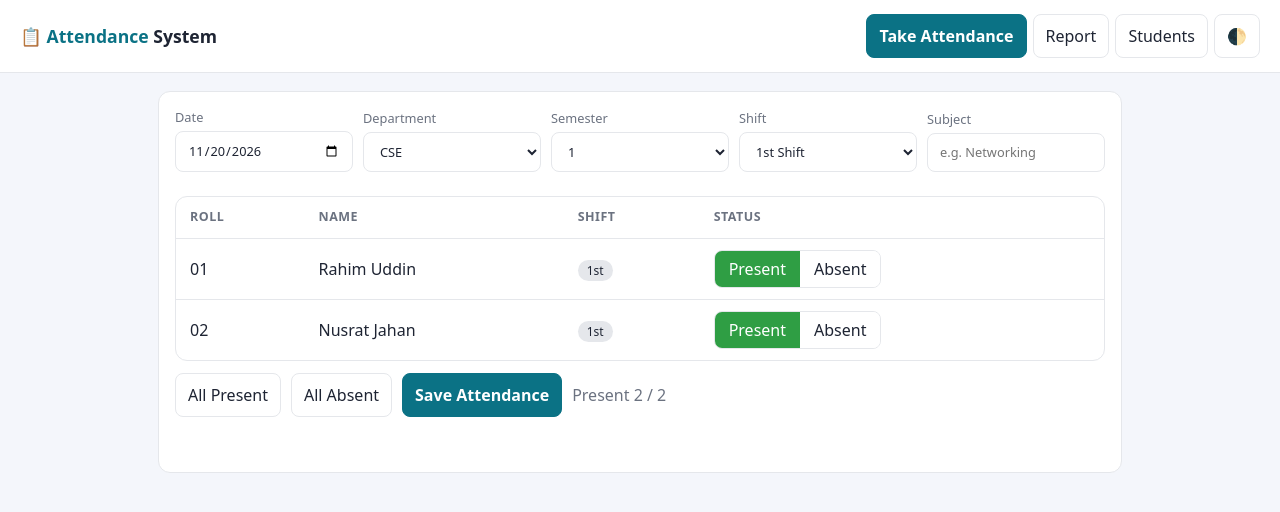
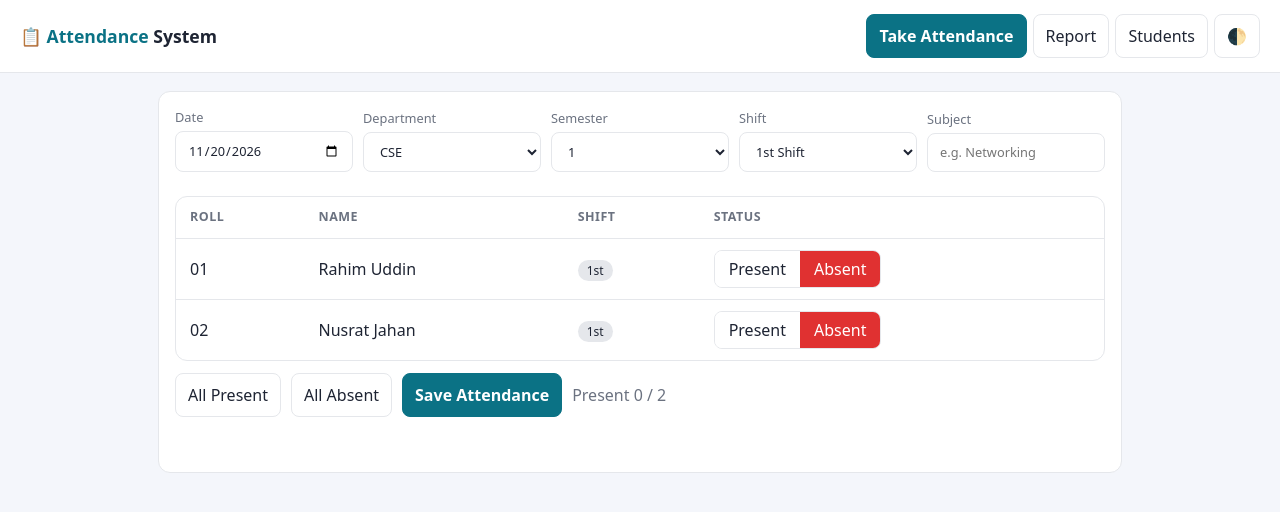
Before and after one commit to ismailshg/attendo, a plain HTML site: page index.html in a window 1280 px wide. Drawn offline with Linux system fonts and the light colour scheme.

Commit message:
defaultAbsent

```diff
--- a/index.html
+++ b/index.html
@@ -203,7 +203,7 @@ let cur={};
 function drawTake(){
   const dept=$('#tDept').value,sem=$('#tSem').value,shift=$('#tShift').value;
   const list=inClass(dept,sem,shift),ex=find($('#tDate').value,$('#tSub').value.trim(),dept,sem,shift);
-  cur={};list.forEach(s=>cur[skey(s)]=ex&&skey(s) in ex.marks?ex.marks[skey(s)]:true);
+  cur={};list.forEach(s=>cur[skey(s)]=ex&&skey(s) in ex.marks?ex.marks[skey(s)]:false);
   $('#tEmpty').hidden=list.length>0;
   $('#tBody').innerHTML=list.map(s=>`<tr><td>${esc(s.roll)}</td><td>${esc(s.name)||'—'}</td><td><span class="sh">${esc(s.real)}</span></td><td><div class="tog" data-k="${esc(skey(s))}"><button class="p">Present</button><button class="a">Absent</button></div></td></tr>`).join('');
   paint();
```
